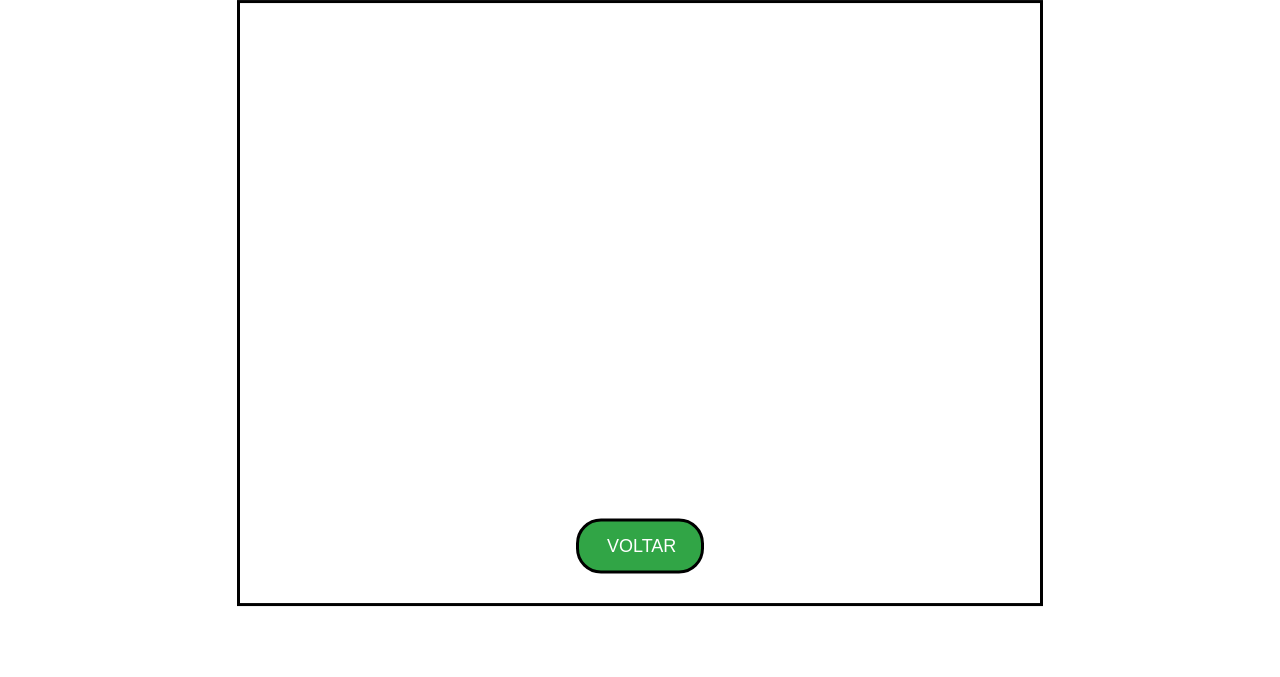
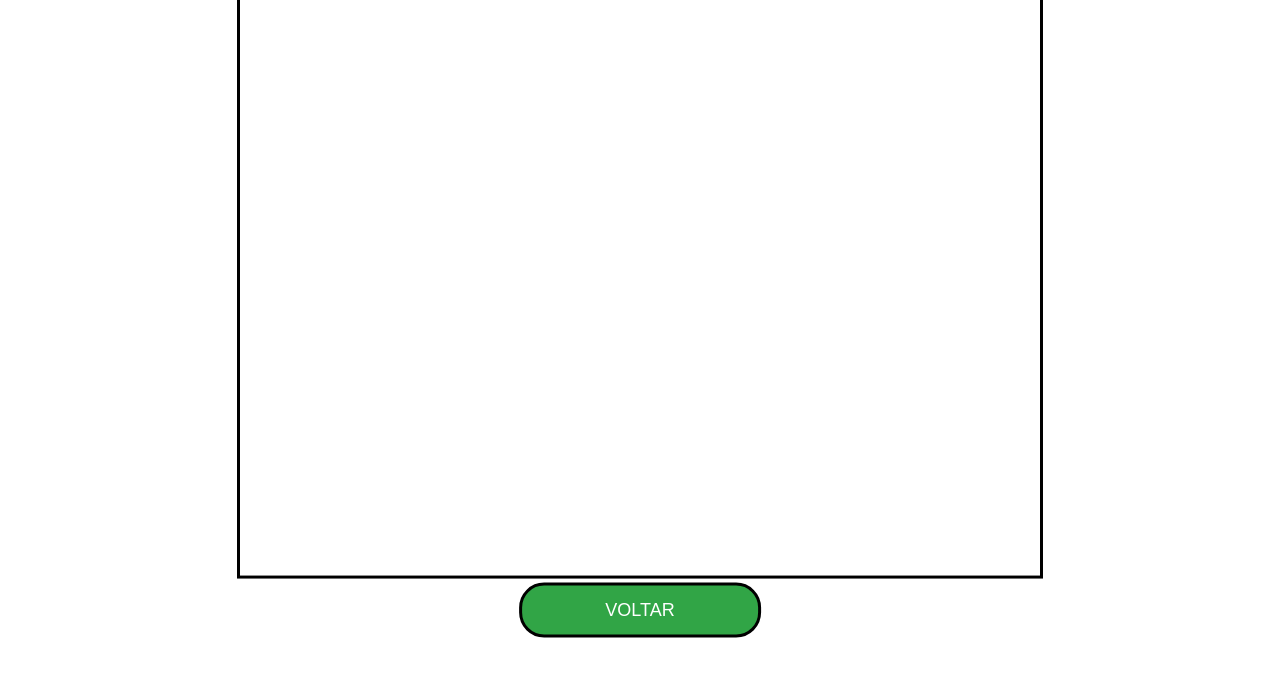
Before and after one commit to TheoCaldas/T1_ProgWeb, a plain HTML site: page game.html in a window 1280 px wide. Shown: the part 55-732 px from the top of the page. Drawn offline with Linux system fonts and the light colour scheme.

Commit message:
[FIX] Back Button position

```diff
--- a/game.html
+++ b/game.html
@@ -15,8 +15,6 @@
     <img id="mapTile" src="images/mapTile.png">
     <div id="gameField">
         <h1 id="scoreTitle">PONTOS: 0</h1>
-    </div>
-    <div>
         <button class="backButton" id="backButton">VOLTAR</button>
     </div>
 </body>
--- a/scripts/game.js
+++ b/scripts/game.js
@@ -43,7 +43,8 @@ const gameField = {
         this.canvas.width = K.screenWidth
         this.canvas.height = K.screenHeight;
         this.context = this.canvas.getContext("2d");
-        document.getElementById("gameField").appendChild(this.canvas);
+        const gameFieldElement = document.getElementById("gameField")
+        gameFieldElement.insertBefore(this.canvas, gameFieldElement.children[1]);
         this.interval = setInterval(update, 1000/K.speed)
     },
     clear : function() {
--- a/styles/game.css
+++ b/styles/game.css
@@ -12,13 +12,13 @@ canvas {
 
 .backButton {
     text-align: center;
-    position: absolute;
+    position: relative;
     left: 50%;
-    bottom: 18%;
-    transform: translate(-50%, -50%);
+    bottom: -50%;
+    transform: translate(-50%);
 
     display: block;
-    width: 10%;
+    width: 30%;
     border: black 3px solid;
     border-radius: 25px;
     background-color: rgb(49, 165, 70);
```
